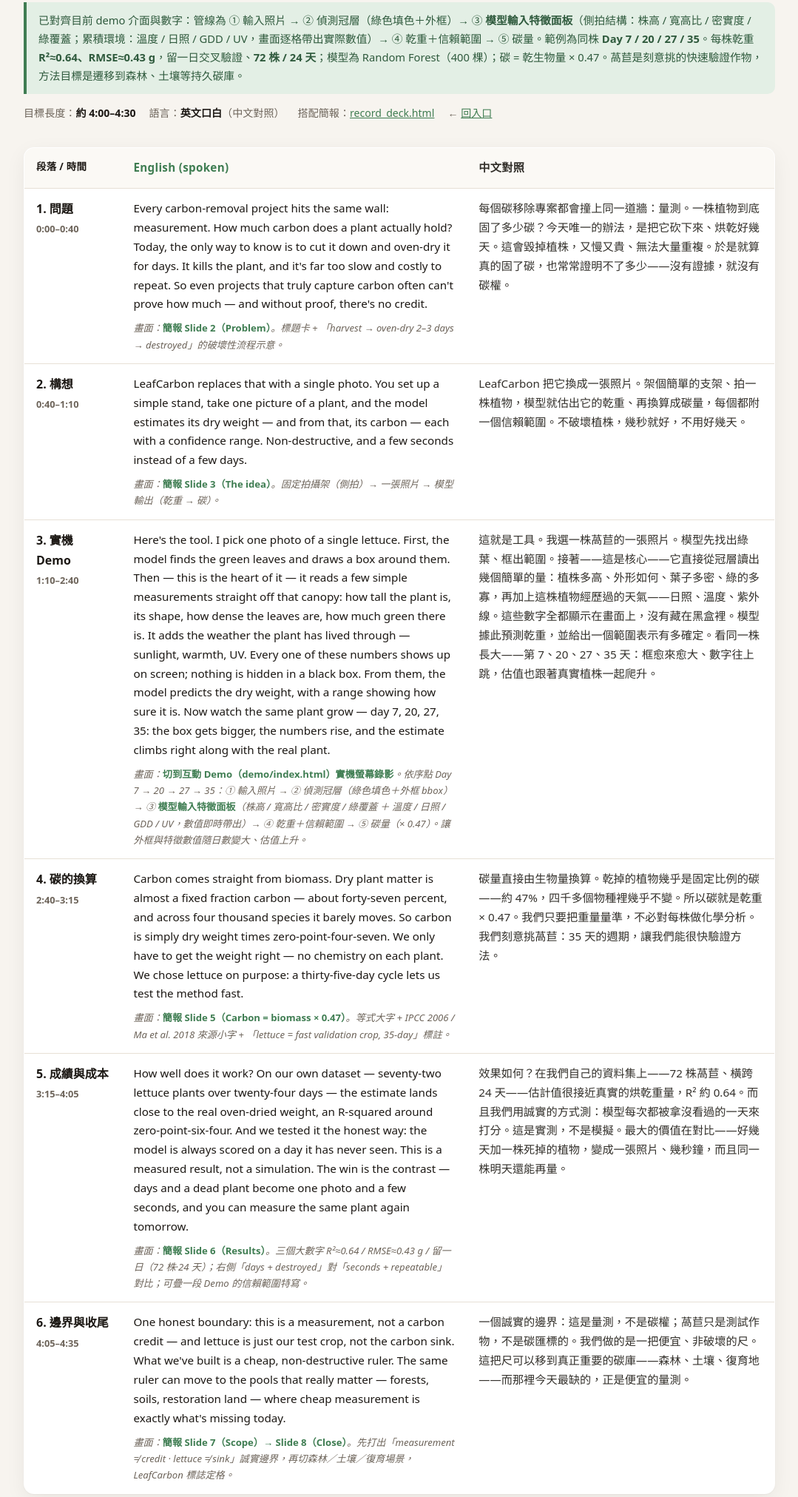
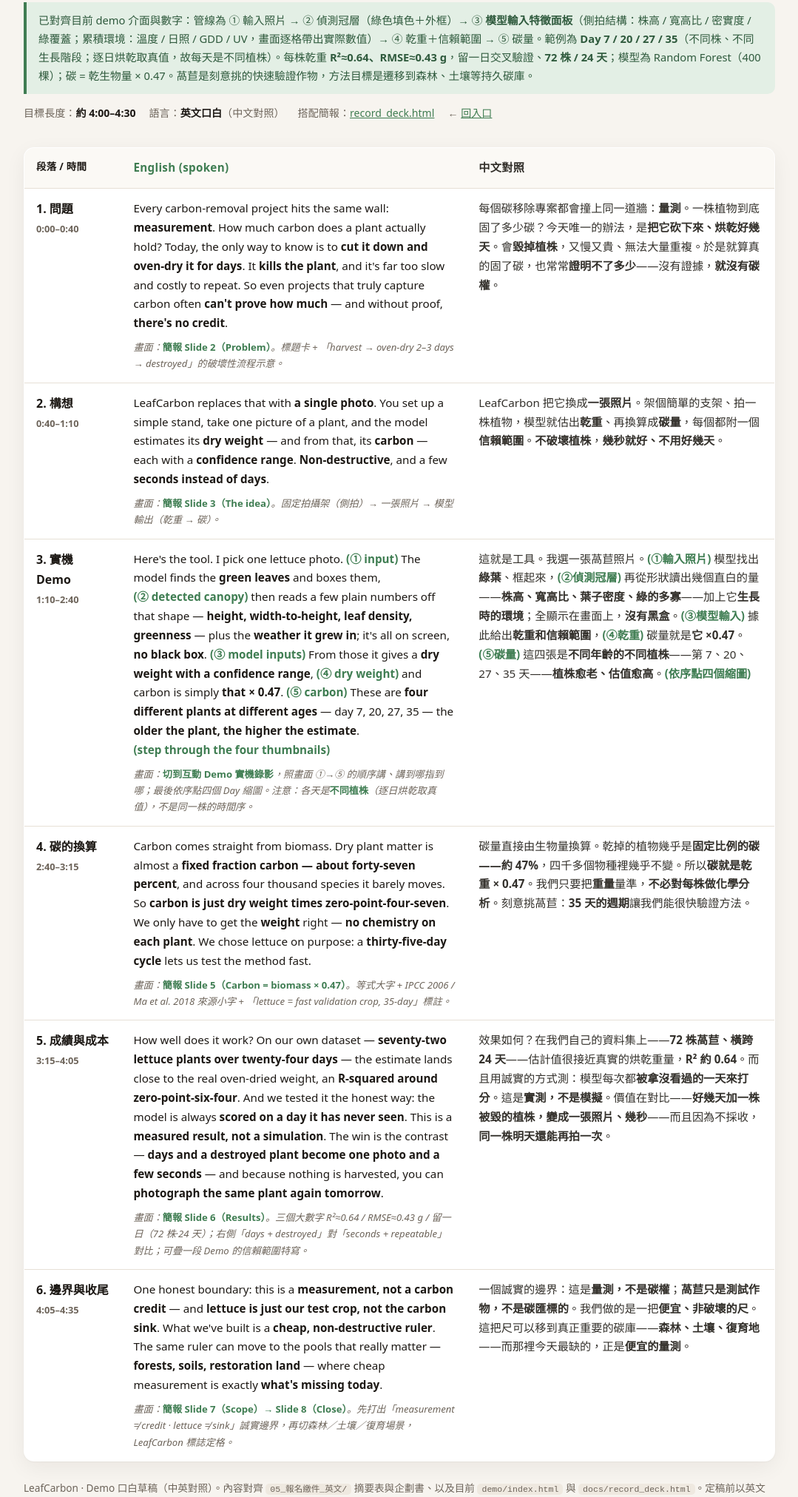
Before and after one commit to lplpp163/CharScan, a plain HTML site: page docs/demo_script.html in a window 1280 px wide. Shown: the part 227-2250 px from the top of the page at 74% size, without its empty margins (100-1179 px from the left). Drawn offline with Linux system fonts and the light colour scheme.

Commit message:
docs: demo 口白再精煉、加走位提示與重點粗體、改正「不同株」用詞
- Demo 段大幅精煉，按畫面 ①→⑤ 順序，加括號走位提示（指向哪個面板）
- 全篇關鍵詞加粗，方便講者讀到重點
- 重要更正：各天為不同植株（逐日烘乾取真值後即死亡），不再講「同一株成長」；
  改為「不同年齡的不同植株，植株愈老估值愈高」
- record_deck 教詞稿同步（prompt 3/5）、Slide 3 清單註明 different plants by age
- demo/index.html 範例註解同步更正

```diff
--- a/docs/demo_script.html
+++ b/docs/demo_script.html
@@ -37,6 +37,7 @@
   .zh{width:41%;font-size:.95rem;color:#33302b}
   .scene{display:block;color:var(--muted);font-size:.82rem;font-style:italic;margin-top:8px}
   .scene b{color:var(--leaf);font-style:normal}
+  .dir{color:var(--leaf);font-weight:700;white-space:nowrap}
   footer{color:var(--muted);font-size:.85rem;padding-bottom:48px}
   code{background:#efe9e0;padding:1px 6px;border-radius:5px;font-size:.85em}
 </style>
@@ -47,7 +48,7 @@
     <span class="kicker">LeafCarbon · 2026 Net Zero Tech</span>
     <h1>Demo 影片中英文稿對照表</h1>
     <p class="sub">≤ 5 分鐘介紹影片的口白草稿。比賽規定影片為英文，所以<b>左欄英文是實際要講的稿</b>，右欄中文是對照與討論用。場景提示為斜體，已對齊錄影簡報 <code>docs/record_deck.html</code> 的投影片編號與互動 Demo <code>demo/index.html</code>。</p>
-    <div class="note">已對齊目前 demo 介面與數字：管線為 ① 輸入照片 → ② 偵測冠層（綠色填色＋外框）→ ③ <b>模型輸入特徵面板</b>（側拍結構：株高 / 寬高比 / 密實度 / 綠覆蓋；累積環境：溫度 / 日照 / GDD / UV，畫面逐格帶出實際數值）→ ④ 乾重＋信賴範圍 → ⑤ 碳量。範例為同株 <b>Day 7 / 20 / 27 / 35</b>。每株乾重 <b>R²≈0.64、RMSE≈0.43 g</b>，留一日交叉驗證、<b>72 株 / 24 天</b>；模型為 Random Forest（400 棵）；碳 = 乾生物量 × 0.47。萵苣是刻意挑的快速驗證作物，方法目標是遷移到森林、土壤等持久碳庫。</div>
+    <div class="note">已對齊目前 demo 介面與數字：管線為 ① 輸入照片 → ② 偵測冠層（綠色填色＋外框）→ ③ <b>模型輸入特徵面板</b>（側拍結構：株高 / 寬高比 / 密實度 / 綠覆蓋；累積環境：溫度 / 日照 / GDD / UV，畫面逐格帶出實際數值）→ ④ 乾重＋信賴範圍 → ⑤ 碳量。範例為 <b>Day 7 / 20 / 27 / 35</b>（不同株、不同生長階段；逐日烘乾取真值，故每天是不同植株）。每株乾重 <b>R²≈0.64、RMSE≈0.43 g</b>，留一日交叉驗證、<b>72 株 / 24 天</b>；模型為 Random Forest（400 棵）；碳 = 乾生物量 × 0.47。萵苣是刻意挑的快速驗證作物，方法目標是遷移到森林、土壤等持久碳庫。</div>
     <div class="meta"><span>目標長度：<b>約 4:00–4:30</b></span><span>語言：<b>英文口白</b>（中文對照）</span><span>搭配簡報：<a href="record_deck.html">record_deck.html</a></span><span>← <a href="../index.html">回入口</a></span></div>
   </header>
 
@@ -58,39 +59,39 @@
     <tbody>
       <tr>
         <td class="seg">1. 問題<span class="t">0:00–0:40</span></td>
-        <td class="en">Every carbon-removal project hits the same wall: measurement. How much carbon does a plant actually hold? Today, the only way to know is to cut it down and oven-dry it for days. It kills the plant, and it's far too slow and costly to repeat. So even projects that truly capture carbon often can't prove how much — and without proof, there's no credit.
+        <td class="en">Every carbon-removal project hits the same wall: <b>measurement</b>. How much carbon does a plant actually hold? Today, the only way to know is to <b>cut it down and oven-dry it for days</b>. It <b>kills the plant</b>, and it's far too slow and costly to repeat. So even projects that truly capture carbon often <b>can't prove how much</b> — and without proof, <b>there's no credit</b>.
         <span class="scene">畫面：<b>簡報 Slide 2（Problem）</b>。標題卡 + 「harvest → oven-dry 2–3 days → destroyed」的破壞性流程示意。</span></td>
-        <td class="zh">每個碳移除專案都會撞上同一道牆：量測。一株植物到底固了多少碳？今天唯一的辦法，是把它砍下來、烘乾好幾天。這會毀掉植株，又慢又貴、無法大量重複。於是就算真的固了碳，也常常證明不了多少——沒有證據，就沒有碳權。</td>
+        <td class="zh">每個碳移除專案都會撞上同一道牆：<b>量測</b>。一株植物到底固了多少碳？今天唯一的辦法，是<b>把它砍下來、烘乾好幾天</b>。會<b>毀掉植株</b>，又慢又貴、無法大量重複。於是就算真的固了碳，也常常<b>證明不了多少</b>——沒有證據，<b>就沒有碳權</b>。</td>
       </tr>
       <tr>
         <td class="seg">2. 構想<span class="t">0:40–1:10</span></td>
-        <td class="en">LeafCarbon replaces that with a single photo. You set up a simple stand, take one picture of a plant, and the model estimates its dry weight — and from that, its carbon — each with a confidence range. Non-destructive, and a few seconds instead of a few days.
+        <td class="en">LeafCarbon replaces that with <b>a single photo</b>. You set up a simple stand, take one picture of a plant, and the model estimates its <b>dry weight</b> — and from that, its <b>carbon</b> — each with a <b>confidence range</b>. <b>Non-destructive</b>, and a few <b>seconds instead of days</b>.
         <span class="scene">畫面：<b>簡報 Slide 3（The idea）</b>。固定拍攝架（側拍）→ 一張照片 → 模型輸出（乾重 → 碳）。</span></td>
-        <td class="zh">LeafCarbon 把它換成一張照片。架個簡單的支架、拍一株植物，模型就估出它的乾重、再換算成碳量，每個都附一個信賴範圍。不破壞植株，幾秒就好，不用好幾天。</td>
+        <td class="zh">LeafCarbon 把它換成<b>一張照片</b>。架個簡單的支架、拍一株植物，模型就估出<b>乾重</b>、再換算成<b>碳量</b>，每個都附一個<b>信賴範圍</b>。<b>不破壞植株</b>，<b>幾秒就好、不用好幾天</b>。</td>
       </tr>
       <tr>
         <td class="seg">3. 實機 Demo<span class="t">1:10–2:40</span></td>
-        <td class="en">Here's the tool. I pick one photo of a single lettuce. First, the model finds the green leaves and draws a box around them. Then — this is the heart of it — it reads a few simple measurements straight off that canopy: how tall the plant is, its shape, how dense the leaves are, how much green there is. It adds the weather the plant has lived through — sunlight, warmth, UV. Every one of these numbers shows up on screen; nothing is hidden in a black box. From them, the model predicts the dry weight, with a range showing how sure it is. Now watch the same plant grow — day 7, 20, 27, 35: the box gets bigger, the numbers rise, and the estimate climbs right along with the real plant.
-        <span class="scene">畫面：<b>切到互動 Demo（demo/index.html）實機螢幕錄影</b>。依序點 Day 7 → 20 → 27 → 35：① 輸入照片 → ② 偵測冠層（綠色填色＋外框 bbox）→ ③ <b>模型輸入特徵面板</b>（株高 / 寬高比 / 密實度 / 綠覆蓋 ＋ 溫度 / 日照 / GDD / UV，數值即時帶出）→ ④ 乾重＋信賴範圍 → ⑤ 碳量（× 0.47）。讓外框與特徵數值隨日數變大、估值上升。</span></td>
-        <td class="zh">這就是工具。我選一株萵苣的一張照片。模型先找出綠葉、框出範圍。接著——這是核心——它直接從冠層讀出幾個簡單的量：植株多高、外形如何、葉子多密、綠的多寡，再加上這株植物經歷過的天氣——日照、溫度、紫外線。這些數字全都顯示在畫面上，沒有藏在黑盒裡。模型據此預測乾重，並給出一個範圍表示有多確定。看同一株長大——第 7、20、27、35 天：框愈來愈大、數字往上跳，估值也跟著真實植株一起爬升。</td>
+        <td class="en">Here's the tool. I pick one lettuce photo. <span class="dir">(① input)</span> The model finds the <b>green leaves</b> and boxes them, <span class="dir">(② detected canopy)</span> then reads a few plain numbers off that shape — <b>height, width-to-height, leaf density, greenness</b> — plus the <b>weather it grew in</b>; it's all on screen, <b>no black box</b>. <span class="dir">(③ model inputs)</span> From those it gives a <b>dry weight with a confidence range</b>, <span class="dir">(④ dry weight)</span> and carbon is simply <b>that × 0.47</b>. <span class="dir">(⑤ carbon)</span> These are <b>four different plants at different ages</b> — day 7, 20, 27, 35 — the <b>older the plant, the higher the estimate</b>. <span class="dir">(step through the four thumbnails)</span>
+        <span class="scene">畫面：<b>切到互動 Demo 實機錄影</b>，照畫面 ①→⑤ 的順序講、講到哪指到哪；最後依序點四個 Day 縮圖。注意：各天是<b>不同植株</b>（逐日烘乾取真值），不是同一株的時間序。</span></td>
+        <td class="zh">這就是工具。我選一張萵苣照片。<span class="dir">(①輸入照片)</span> 模型找出<b>綠葉</b>、框起來，<span class="dir">(②偵測冠層)</span> 再從形狀讀出幾個直白的量——<b>株高、寬高比、葉子密度、綠的多寡</b>——加上它<b>生長時的環境</b>；全顯示在畫面上，<b>沒有黑盒</b>。<span class="dir">(③模型輸入)</span> 據此給出<b>乾重和信賴範圍</b>，<span class="dir">(④乾重)</span> 碳量就是<b>它 ×0.47</b>。<span class="dir">(⑤碳量)</span> 這四張是<b>不同年齡的不同植株</b>——第 7、20、27、35 天——<b>植株愈老、估值愈高</b>。<span class="dir">(依序點四個縮圖)</span></td>
       </tr>
       <tr>
         <td class="seg">4. 碳的換算<span class="t">2:40–3:15</span></td>
-        <td class="en">Carbon comes straight from biomass. Dry plant matter is almost a fixed fraction carbon — about forty-seven percent, and across four thousand species it barely moves. So carbon is simply dry weight times zero-point-four-seven. We only have to get the weight right — no chemistry on each plant. We chose lettuce on purpose: a thirty-five-day cycle lets us test the method fast.
+        <td class="en">Carbon comes straight from biomass. Dry plant matter is almost a <b>fixed fraction carbon — about forty-seven percent</b>, and across four thousand species it barely moves. So <b>carbon is just dry weight times zero-point-four-seven</b>. We only have to get the <b>weight</b> right — <b>no chemistry on each plant</b>. We chose lettuce on purpose: a <b>thirty-five-day cycle</b> lets us test the method fast.
         <span class="scene">畫面：<b>簡報 Slide 5（Carbon = biomass × 0.47）</b>。等式大字 + IPCC 2006 / Ma et al. 2018 來源小字 + 「lettuce = fast validation crop, 35-day」標註。</span></td>
-        <td class="zh">碳量直接由生物量換算。乾掉的植物幾乎是固定比例的碳——約 47%，四千多個物種裡幾乎不變。所以碳就是乾重 × 0.47。我們只要把重量量準，不必對每株做化學分析。我們刻意挑萵苣：35 天的週期，讓我們能很快驗證方法。</td>
+        <td class="zh">碳量直接由生物量換算。乾掉的植物幾乎是<b>固定比例的碳——約 47%</b>，四千多個物種裡幾乎不變。所以<b>碳就是乾重 × 0.47</b>。我們只要把<b>重量</b>量準，<b>不必對每株做化學分析</b>。刻意挑萵苣：<b>35 天的週期</b>讓我們能很快驗證方法。</td>
       </tr>
       <tr>
         <td class="seg">5. 成績與成本<span class="t">3:15–4:05</span></td>
-        <td class="en">How well does it work? On our own dataset — seventy-two lettuce plants over twenty-four days — the estimate lands close to the real oven-dried weight, an R-squared around zero-point-six-four. And we tested it the honest way: the model is always scored on a day it has never seen. This is a measured result, not a simulation. The win is the contrast — days and a dead plant become one photo and a few seconds, and you can measure the same plant again tomorrow.
+        <td class="en">How well does it work? On our own dataset — <b>seventy-two lettuce plants over twenty-four days</b> — the estimate lands close to the real oven-dried weight, an <b>R-squared around zero-point-six-four</b>. And we tested it the honest way: the model is always <b>scored on a day it has never seen</b>. This is a <b>measured result, not a simulation</b>. The win is the contrast — <b>days and a destroyed plant become one photo and a few seconds</b> — and because nothing is harvested, you can <b>photograph the same plant again tomorrow</b>.
         <span class="scene">畫面：<b>簡報 Slide 6（Results）</b>。三個大數字 R²≈0.64 / RMSE≈0.43 g / 留一日（72 株·24 天）；右側「days + destroyed」對「seconds + repeatable」對比；可疊一段 Demo 的信賴範圍特寫。</span></td>
-        <td class="zh">效果如何？在我們自己的資料集上——72 株萵苣、橫跨 24 天——估計值很接近真實的烘乾重量，R² 約 0.64。而且我們用誠實的方式測：模型每次都被拿沒看過的一天來打分。這是實測，不是模擬。最大的價值在對比——好幾天加一株死掉的植物，變成一張照片、幾秒鐘，而且同一株明天還能再量。</td>
+        <td class="zh">效果如何？在我們自己的資料集上——<b>72 株萵苣、橫跨 24 天</b>——估計值很接近真實的烘乾重量，<b>R² 約 0.64</b>。而且用誠實的方式測：模型每次都<b>被拿沒看過的一天來打分</b>。這是<b>實測，不是模擬</b>。價值在對比——<b>好幾天加一株被毀的植株，變成一張照片、幾秒</b>——而且因為不採收，<b>同一株明天還能再拍一次</b>。</td>
       </tr>
       <tr>
         <td class="seg">6. 邊界與收尾<span class="t">4:05–4:35</span></td>
-        <td class="en">One honest boundary: this is a measurement, not a carbon credit — and lettuce is just our test crop, not the carbon sink. What we've built is a cheap, non-destructive ruler. The same ruler can move to the pools that really matter — forests, soils, restoration land — where cheap measurement is exactly what's missing today.
+        <td class="en">One honest boundary: this is a <b>measurement, not a carbon credit</b> — and <b>lettuce is just our test crop, not the carbon sink</b>. What we've built is a <b>cheap, non-destructive ruler</b>. The same ruler can move to the pools that really matter — <b>forests, soils, restoration land</b> — where cheap measurement is exactly <b>what's missing today</b>.
         <span class="scene">畫面：<b>簡報 Slide 7（Scope）→ Slide 8（Close）</b>。先打出「measurement ≠ credit · lettuce ≠ sink」誠實邊界，再切森林／土壤／復育場景，LeafCarbon 標誌定格。</span></td>
-        <td class="zh">一個誠實的邊界：這是量測，不是碳權；萵苣只是測試作物，不是碳匯標的。我們做的是一把便宜、非破壞的尺。這把尺可以移到真正重要的碳庫——森林、土壤、復育地——而那裡今天最缺的，正是便宜的量測。</td>
+        <td class="zh">一個誠實的邊界：這是<b>量測，不是碳權</b>；<b>萵苣只是測試作物，不是碳匯標的</b>。我們做的是一把<b>便宜、非破壞的尺</b>。這把尺可以移到真正重要的碳庫——<b>森林、土壤、復育地</b>——而那裡今天最缺的，正是<b>便宜的量測</b>。</td>
       </tr>
     </tbody>
   </table>
```
Also changed, not shown: demo/index.html (+1 -1 lines), docs/record_deck.html (+3 -3 lines).
